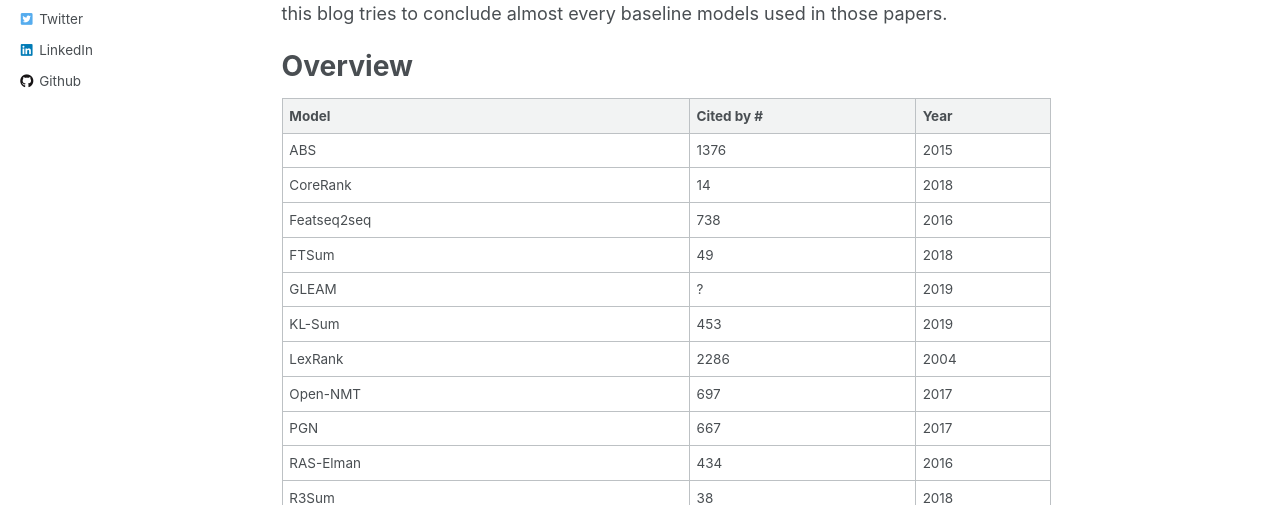
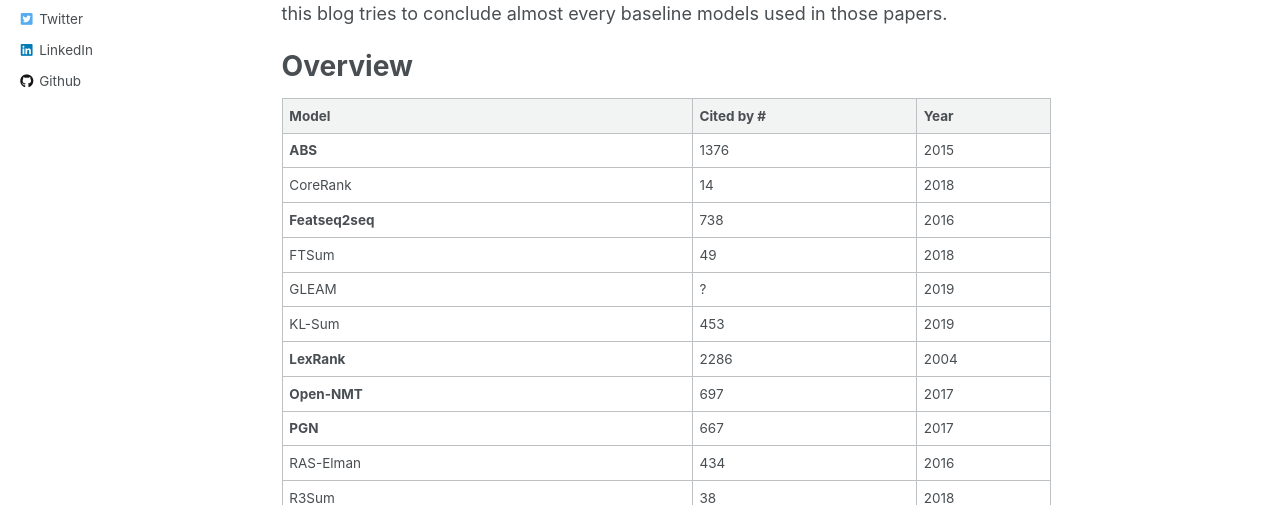
Before and after one commit to chz816/chz816.github.io, a Jekyll site: the page built from _posts/2020-04-19-abstractive-summarization-baseline.md, in a window 1280 px wide and 900 px high. Shown: the part 395-900 px from the top of the window. Built offline with Jekyll 4.4.1, drawn with Linux system fonts in a browser that asks for light colours.

Commit message:
update about "-"

```diff
--- a/_posts/2020-04-19-abstractive-summarization-baseline.md
+++ b/_posts/2020-04-19-abstractive-summarization-baseline.md
@@ -15,23 +15,23 @@ Based on the [papers related to abstractive summarization in the proceedings of
 
 # Overview
 
-| Model             | Cited by # | Year |
-| ----------------- | ---------- | ---- |
-| ABS               | 1376       | 2015 |
-| CoreRank          | 14         | 2018 |
-| Featseq2seq       | 738        | 2016 |
-| FTSum             | 49         | 2018 |
-| GLEAM             | ?          | 2019 |
-| KL-Sum            | 453        | 2019 |
-| LexRank           | 2286       | 2004 |
-| Open-NMT          | 697        | 2017 |
-| PGN               | 667        | 2017 |
-| RAS-Elman         | 434        | 2016 |
-| R3Sum             | 38         | 2018 |
-| RNN Langage Model | 1073       | 2011 |
-| SEASS             | 127        | 2017 |
-| S2S+CGU           | 50         | 2018 |
-| SumBasic          | 246        | 2007 |
+| Model                 | Cited by # | Year |
+| --------------------- | ---------- | ---- |
+| **ABS**               | 1376       | 2015 |
+| CoreRank              | 14         | 2018 |
+| **Featseq2seq**       | 738        | 2016 |
+| FTSum                 | 49         | 2018 |
+| GLEAM                 | ?          | 2019 |
+| KL-Sum                | 453        | 2019 |
+| **LexRank**           | 2286       | 2004 |
+| **Open-NMT**          | 697        | 2017 |
+| **PGN**               | 667        | 2017 |
+| RAS-Elman             | 434        | 2016 |
+| R3Sum                 | 38         | 2018 |
+| **RNN Langage Model** | 1073       | 2011 |
+| SEASS                 | 127        | 2017 |
+| S2S+CGU               | 50         | 2018 |
+| SumBasic              | 246        | 2007 |
 
 ## ABS
 
```
Also changed, not shown: _publications/2020-08-21-podrecs.md (+1 -1 lines).
